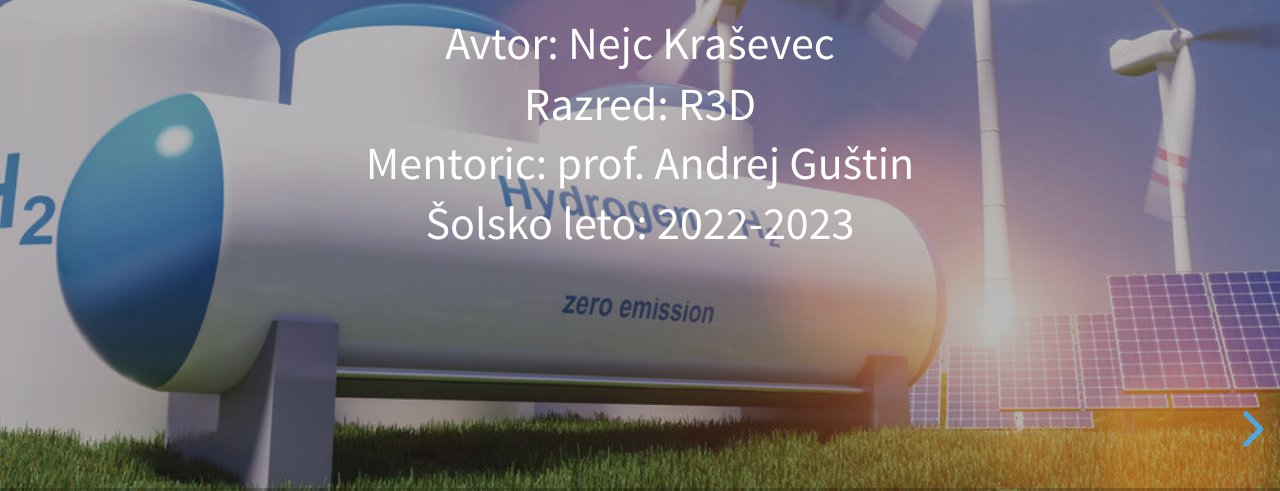
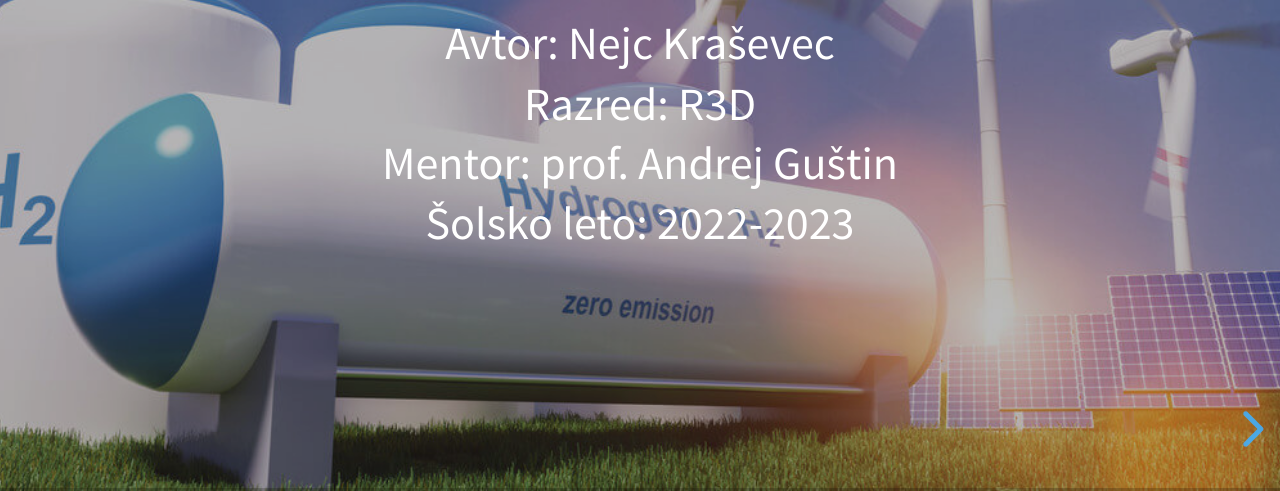
Before and after one commit to nk1505/predstavitve, a website: page vodik_kot_energent.html in a window 1280 px wide. Shown: the part 309-800 px from the top of the page. Drawn offline with Linux system fonts and the light colour scheme.

Commit message:
Manjši popravek

```diff
--- a/vodik_kot_energent.html
+++ b/vodik_kot_energent.html
@@ -21,7 +21,7 @@
                     <p>
 						Avtor: Nejc Kraševec<br>
 						Razred: R3D<br>
-						Mentoric: prof. Andrej Guštin<br>
+						Mentor: prof. Andrej Guštin<br>
 						Šolsko leto: 2022-2023
                     </p>
                 </section>
```
